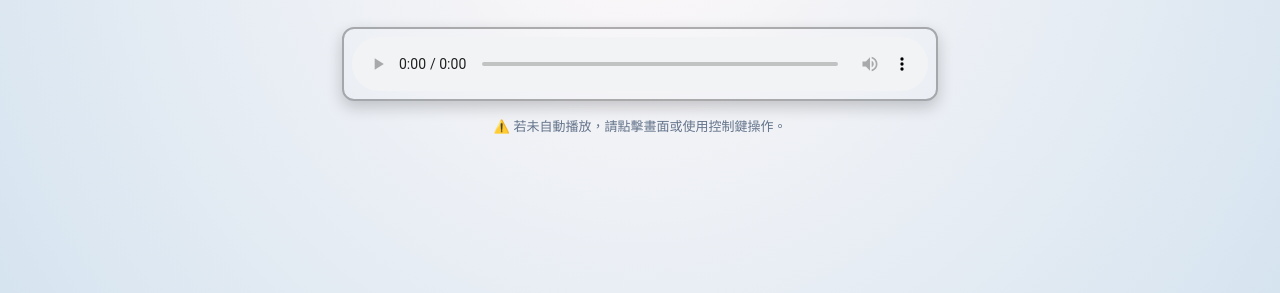
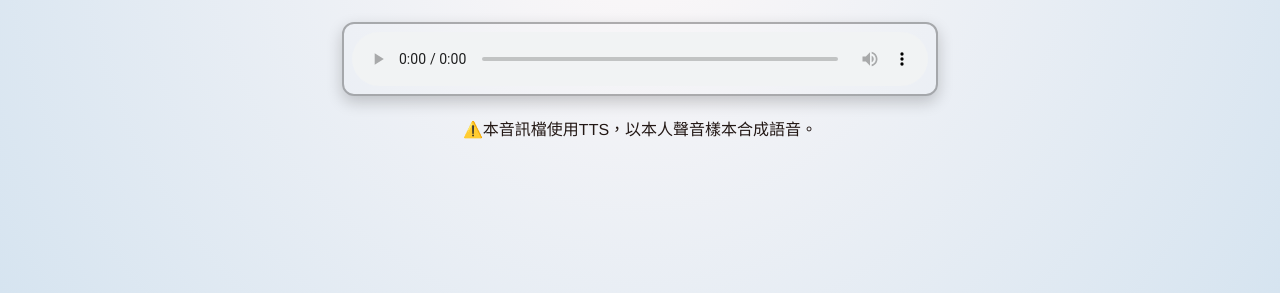
Before and after one commit to wangkejing2007/ntu-study-audio, a plain HTML site: page C-Short-Term.html in a window 1280 px wide. Shown: the part 507-800 px from the top of the page. Drawn offline with Linux system fonts and the light colour scheme.

Commit message:
Update C-Short-Term.html

```diff
--- a/C-Short-Term.html
+++ b/C-Short-Term.html
@@ -61,10 +61,10 @@
       }
     }
 
-    .note {
-      font-size: 13px;
-      color: #64748b;
-      margin-top: 15px;
+        .note {
+      font-size: 16px;
+      color: #231815;
+      margin-top: 20px;
       text-align: center;
     }
 
@@ -101,7 +101,7 @@
   </audio>
 
   <div class="note">
-    ⚠️ 若未自動播放，請點擊畫面或使用控制鍵操作。
+    ⚠️本音訊檔使用TTS，以本人聲音樣本合成語音。
   </div>
 
   <script>
```
